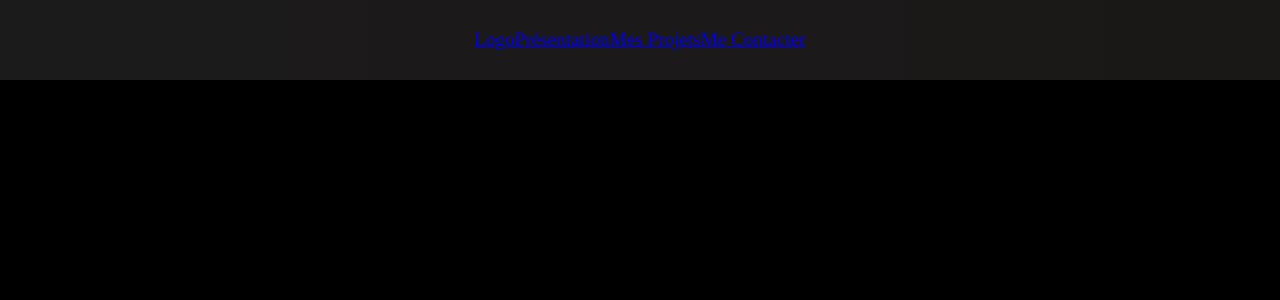
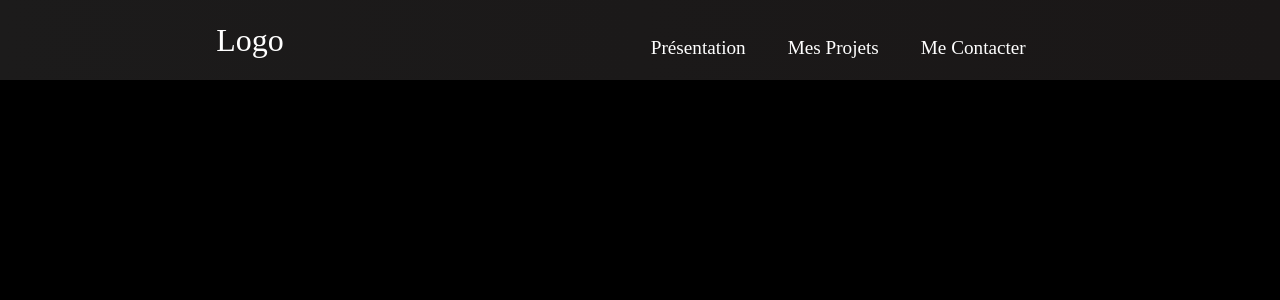
Before and after one commit to FlorentinMarechal/My-Personal-Website, a React (Create React App) app in the folder my-personal-website/: page / in a window 1280 px wide. Shown: the top 300 px of the page. Built offline with nearby package versions, Linux system fonts and the light colour scheme.

Commit message:
Navbar done

```diff
--- a/my-personal-website/src/components/NavBar.css
+++ b/my-personal-website/src/components/NavBar.css
@@ -17,3 +17,40 @@
     height: 80px;
     max-width: 1500px;
 }
+
+.navbar-logo {
+    color: #fff;
+    justify-self: start;
+    margin-left: 20px;
+    cursor: pointer;
+    text-decoration: none;
+    font-size: 2rem;
+    display: flex;
+    align-items: center;
+  }
+
+.nav-menu {
+    display: grid;
+    grid-template-columns: repeat(4, auto);
+    grid-gap: 10px;
+    list-style: none;
+    text-align: center;
+    width: 60vw;
+    justify-content: end;
+    margin-right: 2rem;
+}
+
+.nav-links {
+    color: #fff;
+    display: flex;
+    align-items: center;
+    text-decoration: none;
+    padding: 0.5rem 1rem;
+    height: 100%;
+  }
+
+  .nav-links:hover {
+    border-bottom: 4px solid #fff;
+    transition: all 0.2s ease-out;
+
+  }
--- a/my-personal-website/src/components/NavBar.js
+++ b/my-personal-website/src/components/NavBar.js
@@ -10,10 +10,12 @@ const NavBar = () => {
     return(
         <nav className='navbar'>
             <div className='navbar-container'>
-                <Link to='/' className='logo'>Logo</Link>
-                <Link to='/presantion'>Présentation</Link>
-                <Link to='/projects'>Mes Projets</Link>
-                <Link to='/contact'>Me Contacter</Link>
+            <Link to='/' className='navbar-logo'>Logo</Link>
+                <div className='nav-menu'>
+                    <Link to='/presantion'className='nav-links'>Présentation</Link>
+                    <Link to='/projects'className='nav-links'>Mes Projets</Link>
+                    <Link to='/contact'className='nav-links'>Me Contacter</Link>
+                </div>
             </div>
         </nav>
     )
```
